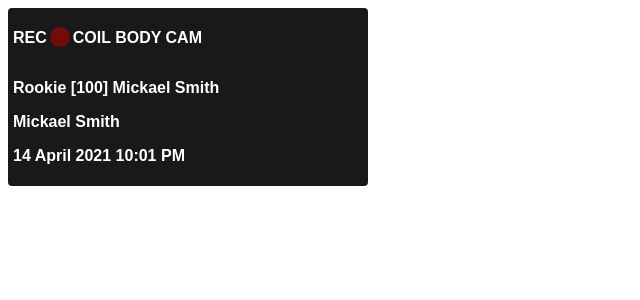
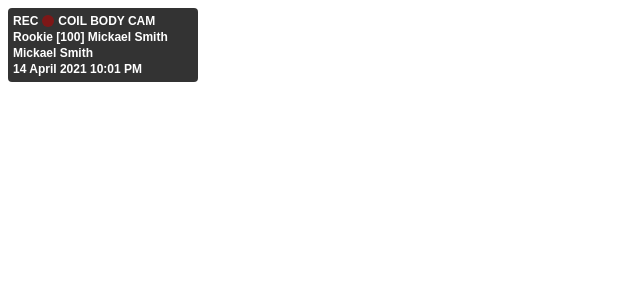
Before and after one commit to Flasssh/fivem-bodycam-overlay, a React (Vite) app: page / in a window 1280 px wide. Shown: the top 300 px of the page, without its empty margins (0-640 px from the left). Built offline with nearby package versions, Linux system fonts and the light colour scheme.

Commit message:
Finish BodyCam Component

```diff
--- a/src/App.tsx
+++ b/src/App.tsx
@@ -4,7 +4,7 @@ import { BodyCam } from './components/BodyCam';
 function App() {
   return (
     <div>
-      <BodyCam recStatus={true} fullDaySys={false} weeksDay={true} brandName={"COIL"} agentName={"Mickael Smith"} agentMatricule={100} agentGrade={"Rookie"} policeDepartement={"Los Sant5ons Police Departement"}/>
+      <BodyCam recStatus={true} width={180} opacity={0.8} fullDaySys={false} weeksDay={true} brandName={"COIL"} agentName={"Mickael Smith"} agentMatricule={100} agentGrade={"Rookie"} policeDepartement={"Los Sant5ons Police Departement"}/>
     </div>
   );
 }
--- a/src/components/BodyCam/index.tsx
+++ b/src/components/BodyCam/index.tsx
@@ -1,20 +1,24 @@
 import React, { ReactChild, ReactChildren, useEffect, useState } from 'react';
 import styled from 'styled-components';
-import { BodyCamBack, RecDot, StatuBodyCam} from '../../style/bodycam';
+import { BodyCamBack, RecDot, StatuBodyCam, BodyText} from '../../style/bodycam';
 
 interface Props {
     children: ReactChild | ReactChildren;
+    // Boolean
     recStatus: boolean;
+    agentMatricule:boolean;
+    weeksDay: boolean;
+    // String
     brandName: string;
     agentName: string;
-    agentMatricule:boolean;
+    policeDepartement: string;
     agentGrade: string | number;
-    policeDepartement: string;
-    fullDaySys: boolean;
-    weeksDay: boolean;
+    // Number
+    opacity: number;
+    width: number;
 }
 
-export function BodyCam({recStatus, fullDaySys, weeksDay, brandName, agentName, agentMatricule, agentGrade, policeDepartement}: Props) {
+export function BodyCam({recStatus, width, opacity, weeksDay, brandName, agentName, agentMatricule, agentGrade, policeDepartement}: Props) {
     const locale = 'en';
     const [today, setDate] = useState(new Date());
 
@@ -28,7 +32,7 @@ export function BodyCam({recStatus, fullDaySys, weeksDay, brandName, agentName,
     }, []);
 
     const day = today.toLocaleDateString(locale, { weekday: 'long' });
-    const date = `${today.getDate()} ${today.toLocaleDateString(locale, { month: 'long' })}\n\n`;
+    const date = `${today.getDate()} ${today.toLocaleDateString(locale, { month: 'long' })}`;
     if (weeksDay) {
         const date = `${day}, ${today.getDate()} ${today.toLocaleDateString(locale, { month: 'long' })}`;
     }
@@ -37,15 +41,15 @@ export function BodyCam({recStatus, fullDaySys, weeksDay, brandName, agentName,
 
     return (
       <div>
-            <BodyCamBack>
+            <BodyCamBack width={width} opacity={opacity}>
                 <StatuBodyCam>
-                    <p>REC</p>
+                    <BodyText>REC</BodyText>
                     <RecDot isEnable={recStatus} />
-                    <p>{brandName} BODY CAM</p>
+                    <BodyText>{brandName} BODY CAM</BodyText>
                 </StatuBodyCam>
-                <p>{agentGrade} [{agentMatricule}] {agentName}</p>
-                <p>{agentName}</p>
-                <p>{date} {year} {time}</p>
+                <BodyText>{agentGrade} [{agentMatricule}] {agentName}</BodyText>
+                <BodyText>{agentName}</BodyText>
+                <BodyText>{date} {year} {time}</BodyText>
             </BodyCamBack>
       </div>
   );
--- a/src/style/bodycam.ts
+++ b/src/style/bodycam.ts
@@ -3,7 +3,6 @@ import styled, { keyframes } from 'styled-components'
 type DotProps = {
     isEnable: boolean;
 }
-
 
 // Pulse Rec
 const pulseRec = keyframes`
@@ -21,22 +20,27 @@ const pulseRec = keyframes`
 const RecDot = styled.div<DotProps>`
     background: ${({isEnable}) => ( isEnable ? "rgb(192, 0, 0)" : "black")};
     border-radius: 50%;
-    width: 20px;
-    height: 20px;
+    width: 12px;
+    height: 12px;
     animation: ${pulseRec} 2s infinite ease-in-out;
-    margin: 14px 3px 0 3px;
+    margin: 2px 4px 0 4px;
 `;
 
 // BodyCamBack
+type BodyBackProps = {
+    opacity: number;
+    width: number;
+}
 
-const BodyCamBack = styled.div`
-    background: rgba(0,0,0,0.9);
+const BodyCamBack = styled.div<BodyBackProps>`
+    background: rgba(0,0,0,${({opacity}) => opacity});
     border-radius: 4px;
     padding: 5px;
     color: white;
     font-family: 'Arial';
+    font-size: 12px;
     font-weight: bold;
-    width: 350px;
+    width: ${({width})=> width}px;
 `;
 
 // StatucBodyCam
@@ -44,9 +48,10 @@ const StatuBodyCam = styled.div`
     display: flex;
 `;
 
-// BodyCamText
-const BodyCamText = styled.div`
-
+// BodyText
+const BodyText = styled.p`
+    line-height: 16px;
+    margin: 0
 `;
 
-export { RecDot, BodyCamBack, StatuBodyCam};
+export { RecDot, BodyCamBack, StatuBodyCam, BodyText };
```
